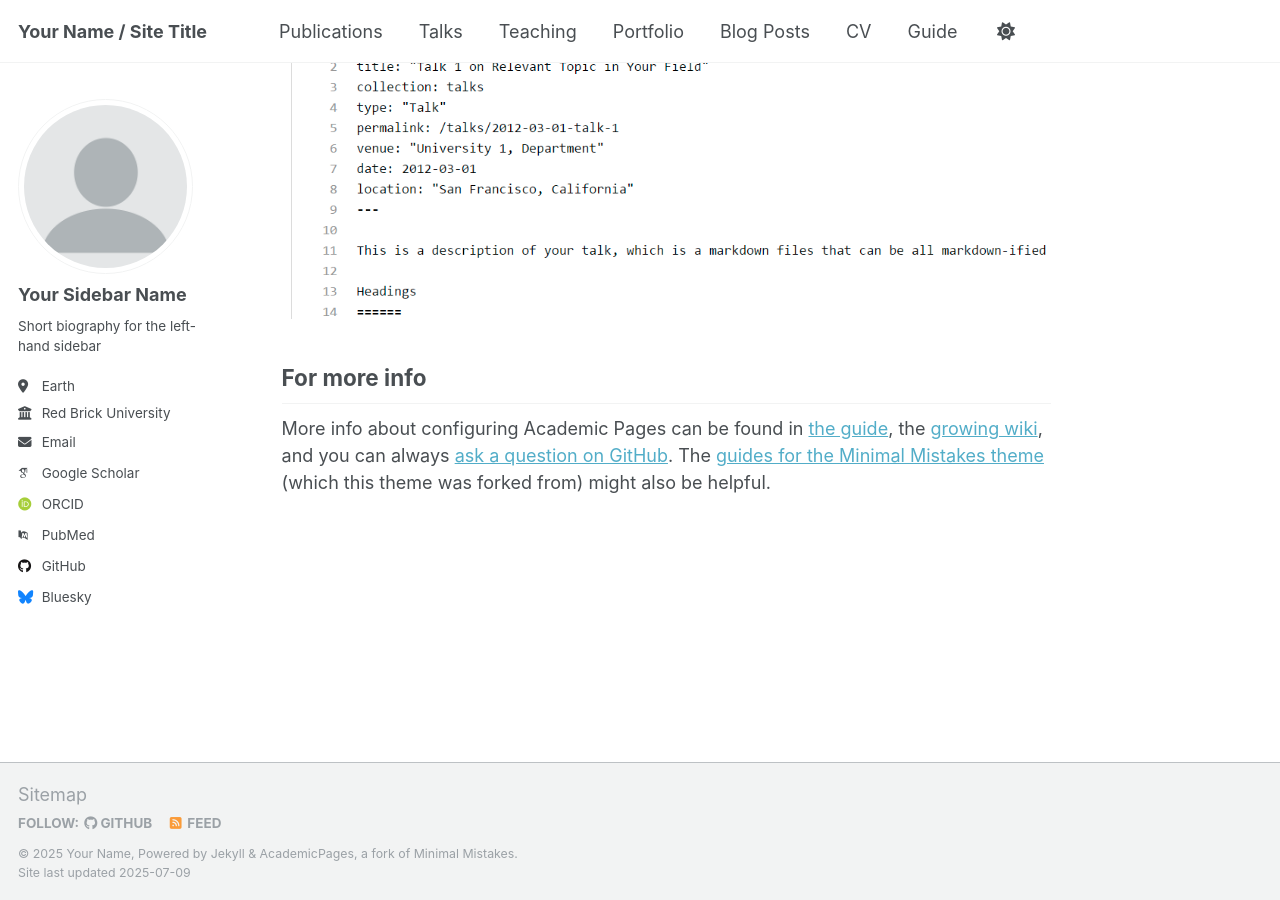
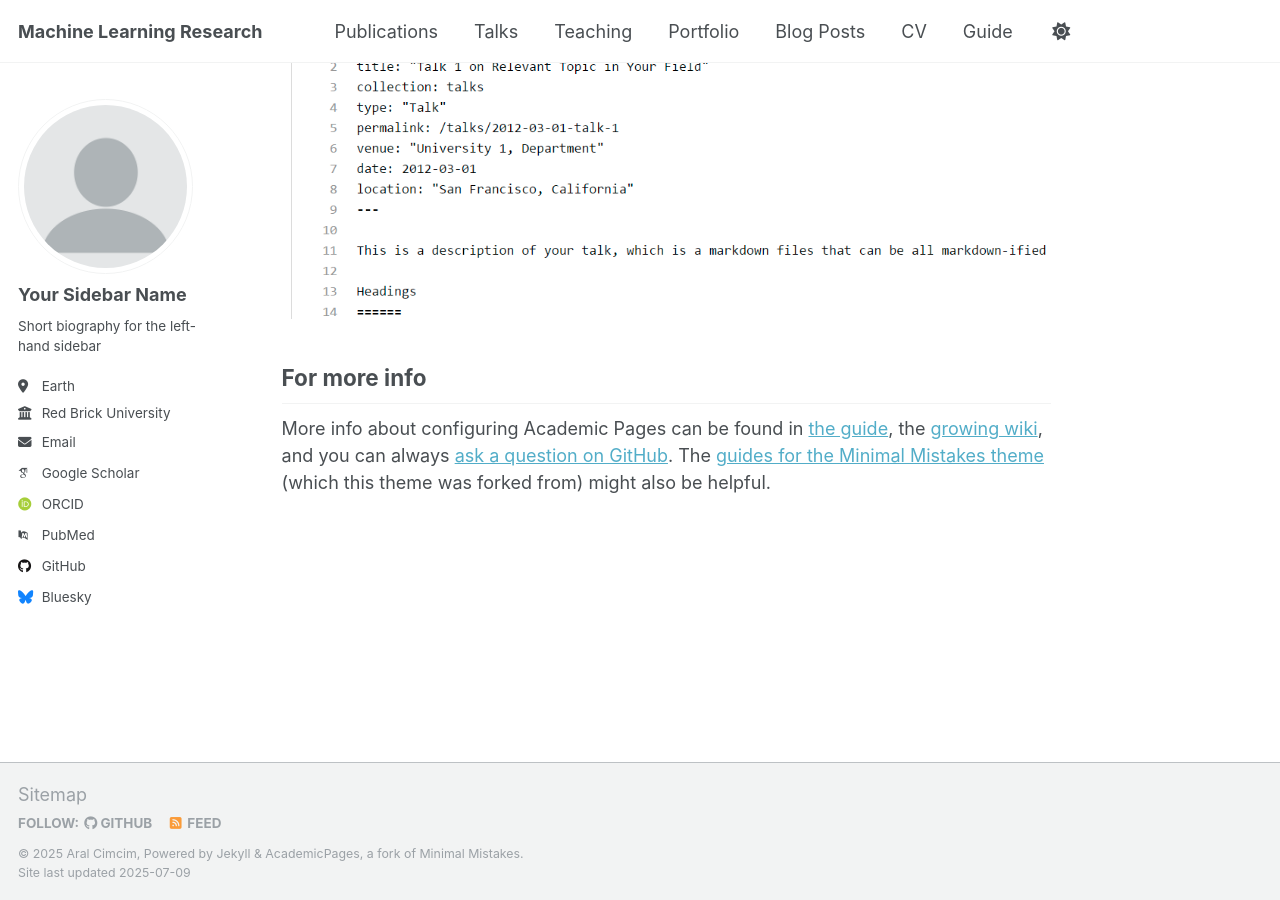
Before and after one commit to aralcimcim/aralcimcim.github.io, a Jekyll site: the page built from _pages/about.md, in a window 1280 px wide and 900 px high, scrolled down 2880 px. Built offline with Jekyll 4.4.1, drawn with Linux system fonts in a browser that asks for light colours; some web fonts are replaced; a script that is not in the unit is left out.

Commit message:
Update _config.yml

```diff
--- a/_config.yml
+++ b/_config.yml
@@ -9,10 +9,10 @@
 # Basic Site Settings
 locale                   : "en-US"
 site_theme               : "default"
-title                    : "Your Name / Site Title"
+title                    : "Machine Learning Research"
 title_separator          : "-"
-name                     : &name "Your Name"
-description              : &description "personal description"
+name                     : &name "Aral Cimcim"
+description              : &description "Cognitive Scientist with a background in Artificial Intelligence"
 url                      : https://academicpages.github.io # the base hostname & protocol for your site e.g. "https://[your GitHub username].github.io" or if you already have some other page hosted on Github then use "https://[your GitHub username].github.io/[Your Repo Name]"
 baseurl                  : "" # the subpath of your site, e.g. "/blog"
 repository               : "academicpages/academicpages.github.io"
```
